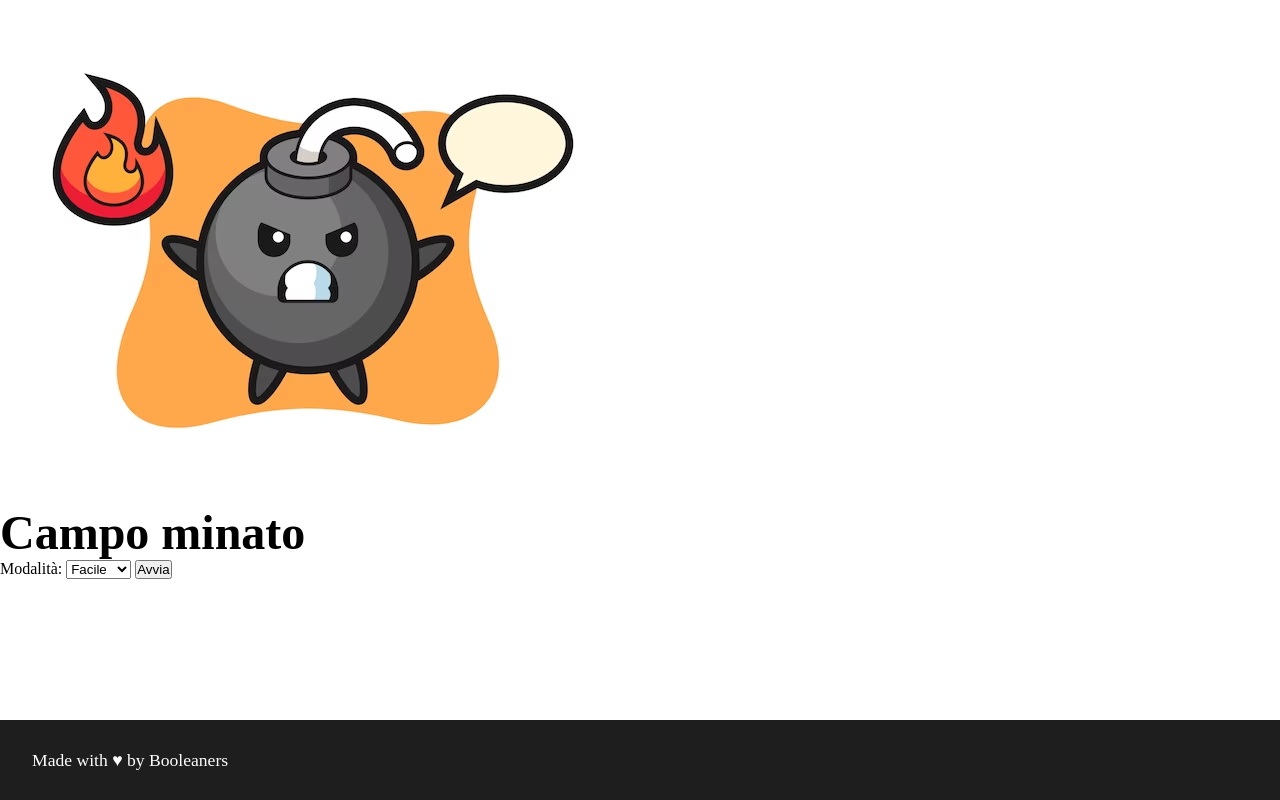
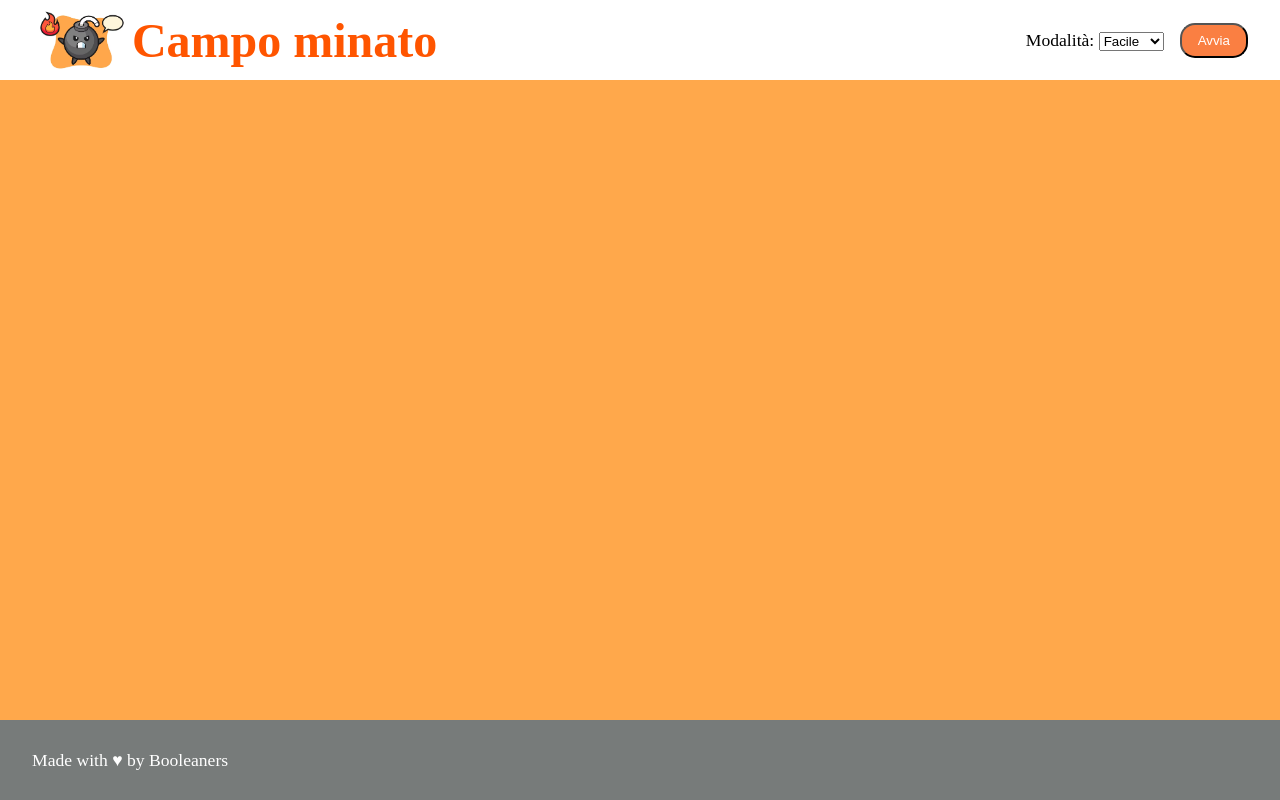
Before and after one commit to totarochristian/js-campominato-grid, a plain HTML site: page index.html in a window 1280 px wide. Drawn offline with Linux system fonts and the light colour scheme.

Commit message:
Define the header style and the background of the main

```diff
--- a/css/general-styles-library.css
+++ b/css/general-styles-library.css
@@ -6,8 +6,8 @@
     --white: #ffffff;
     --orange: #ff5500;
     --light-orange: #fa7f42;
-    --purple: #8e3286c5;
-    --dark: #1e1e1e;
+    --sand: #ffa84b;
+    --dark: #777b7a;
 
     /* Border variables */
 
@@ -134,6 +134,10 @@
 .pd-b-6rem{
     padding-bottom: 6rem;
 }
+.pd-x-2rem{
+    padding-left: 2rem;
+    padding-right: 2rem;
+}
 
 /******************************************************************************/
 /********************************* Overflow ***********************************/
@@ -212,8 +216,8 @@
 /********************************** Bakground *********************************/
 /********************************** Colors ************************************/
 /******************************************************************************/
-.bg-purple{
-    background-color: var(--purple);
+.bg-sand{
+    background-color: var(--sand);
 }
 .bg-white{
     background-color: var(--white);
@@ -232,8 +236,8 @@
 /********************************** Shadows ***********************************/
 /********************************** Colors ************************************/
 /******************************************************************************/
-.sh-5px-purple{
-    box-shadow: 0 0 10px var(--purple);
+.sh-5px-sand{
+    box-shadow: 0 0 10px var(--sand);
 }
 
 /******************************************************************************/
--- a/index.html
+++ b/index.html
@@ -12,25 +12,27 @@
     <script src="./js/script.js" defer></script>
 </head>
 <body>
-    <header>
-        <nav>
-            <div id="logo" class="">
-                <img src="./assets/img/icon.avif" alt="Icon of the game">
-                <h1 class="fs-h1">Campo minato</h1>
+    <header class="bg-white">
+        <nav class="width-100-p height-100-p pd-x-2rem d-flex d-f-just-sp-between d-f-vert-align-center">
+            <div id="logo" class="height-100-p d-flex d-f-vert-align-center">
+                <img src="./assets/img/icon.avif" alt="Icon of the game" class="height-100-p">
+                <h1 class="fs-h1 txt-orange">Campo minato</h1>
             </div>
-            <div id="gameMode" class="">
+            <div id="gameMode" class="fs-p d-flex d-f-just-sp-between d-f-vert-align-center gap-1rem">
+                <div>
                     <label for="difficulty">Modalità: </label>
                     <select name="difficulty" id="difficulty">
                         <option value="1">Facile</option>
                         <option value="2">Media</option>
                         <option value="3">Difficile</option>
                     </select>
-                <button id="choseMode">Avvia</button>
+                </div>
+                <button id="choseMode" class="btn-orange">Avvia</button>
             </div>
         </nav>
     </header>
-    <main>
-        <div id="gameContainer" class="">
+    <main class="bg-sand">
+        <div id="gameContainer" class="width-100-p height-100-p">
 
         </div>
     </main>
```
Lines whose indentation alone changed are shown as unchanged.
